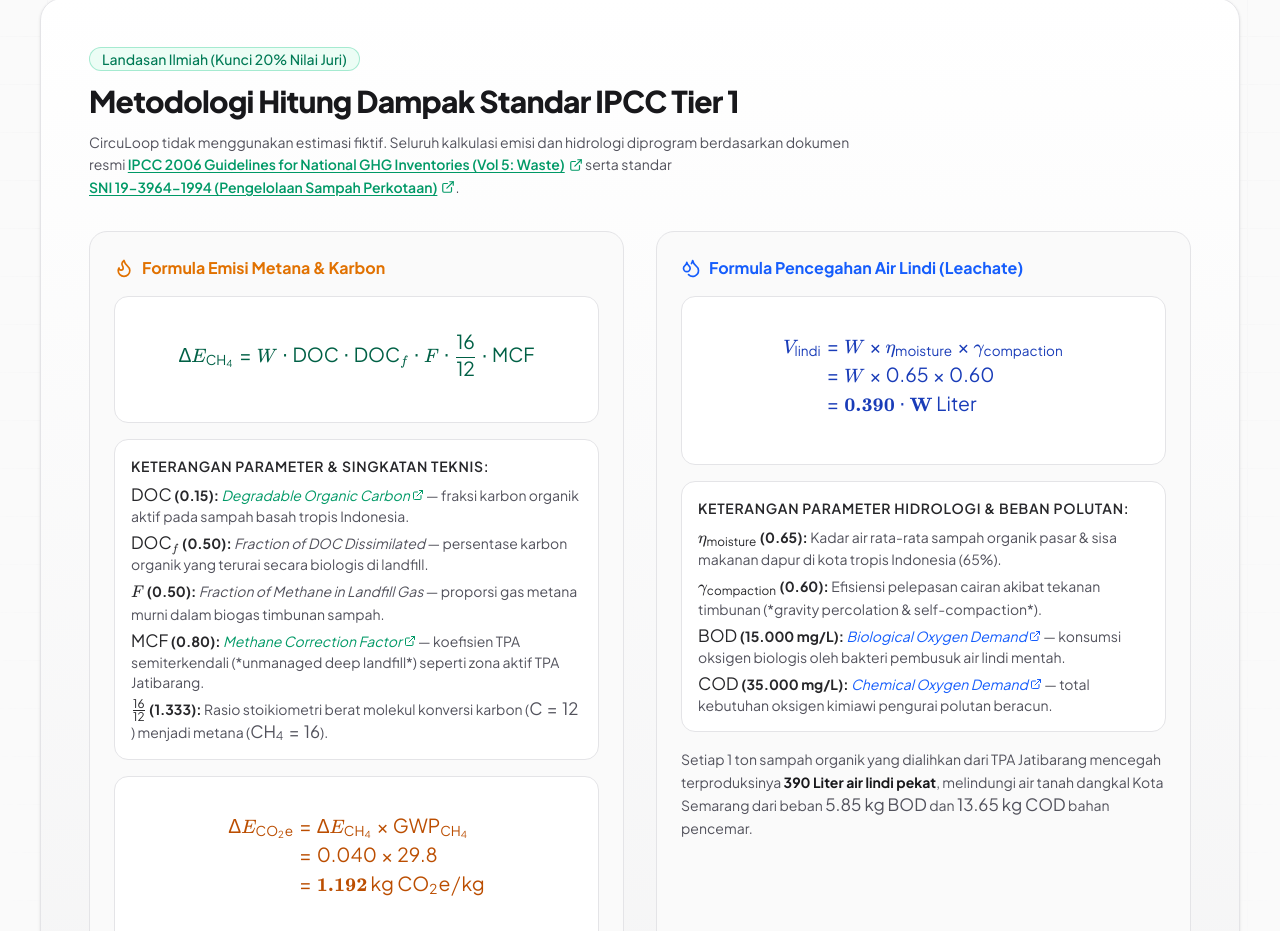
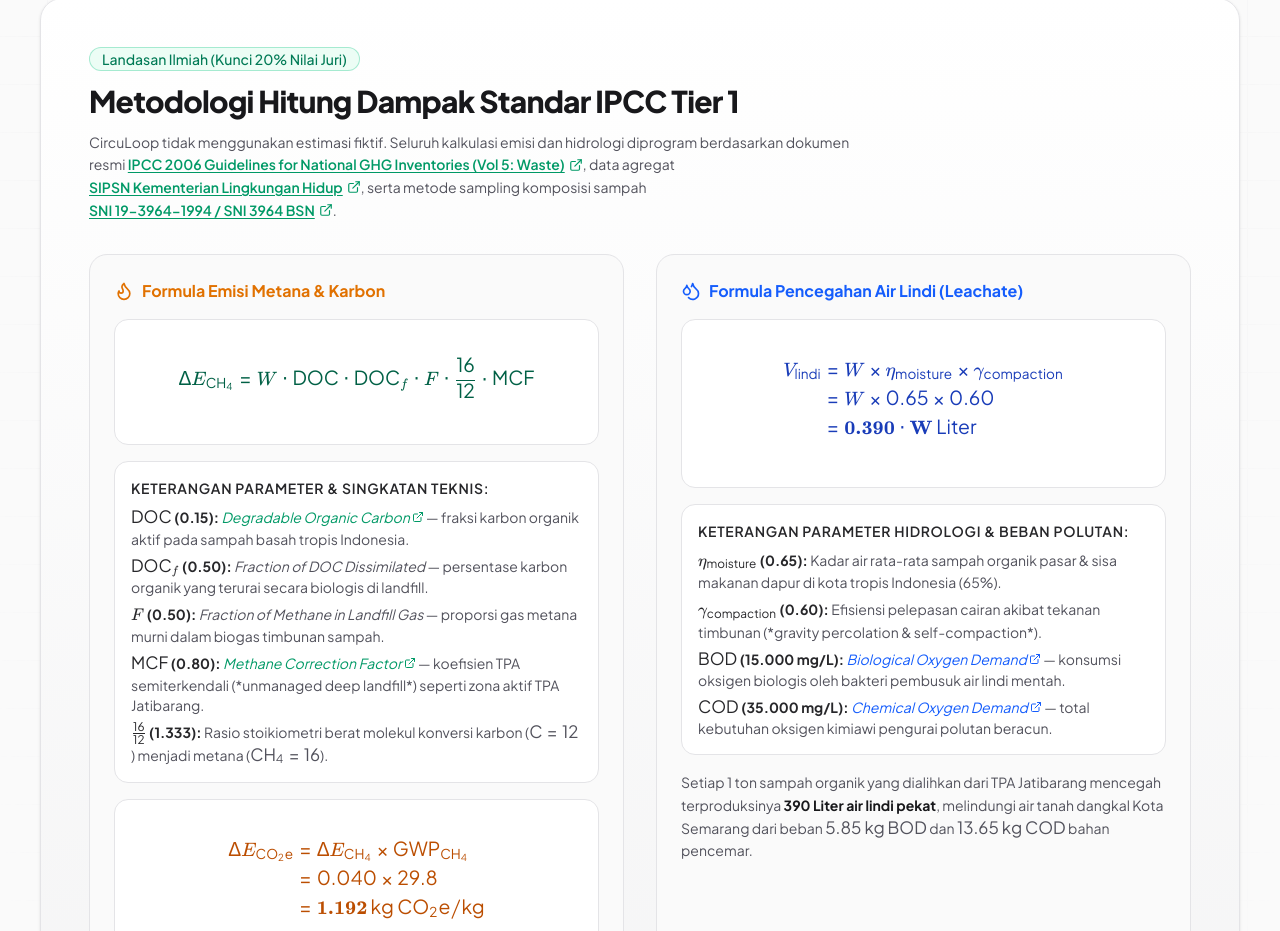
Before and after one commit to hi-aprilwang/bioloka, a Next.js app: page / in a window 1280 px wide. Shown: the part 4283-5214 px from the top of the page. Built offline with nearby package versions, Linux system fonts and the light colour scheme.

Commit message:
docs(sni): replace broken link with active official SIPSN KLHK and BSN SNI repository portals

```diff
--- a/src/app/page.tsx
+++ b/src/app/page.tsx
@@ -611,15 +611,25 @@ export default function LandingPage() {
               >
                 IPCC 2006 Guidelines for National GHG Inventories (Vol 5: Waste)
                 <ExternalLink className="h-3.5 w-3.5" />
-              </a>{" "}
-              serta standar{" "}
+              </a>
+              , data agregat{" "}
               <a
-                href="https://pustanling.menlhk.go.id/"
+                href="https://sipsn.menlhk.go.id/sipsn/"
                 target="_blank"
                 rel="noopener noreferrer"
                 className="font-semibold text-emerald-600 dark:text-emerald-400 underline underline-offset-2 hover:text-emerald-700 dark:hover:text-emerald-300 inline-flex items-center gap-1"
               >
-                SNI 19-3964-1994 (Pengelolaan Sampah Perkotaan)
+                SIPSN Kementerian Lingkungan Hidup
+                <ExternalLink className="h-3.5 w-3.5" />
+              </a>
+              , serta metode sampling komposisi sampah{" "}
+              <a
+                href="https://akses-sni.bsn.go.id/"
+                target="_blank"
+                rel="noopener noreferrer"
+                className="font-semibold text-emerald-600 dark:text-emerald-400 underline underline-offset-2 hover:text-emerald-700 dark:hover:text-emerald-300 inline-flex items-center gap-1"
+              >
+                SNI 19-3964-1994 / SNI 3964 BSN
                 <ExternalLink className="h-3.5 w-3.5" />
               </a>
               .
```
